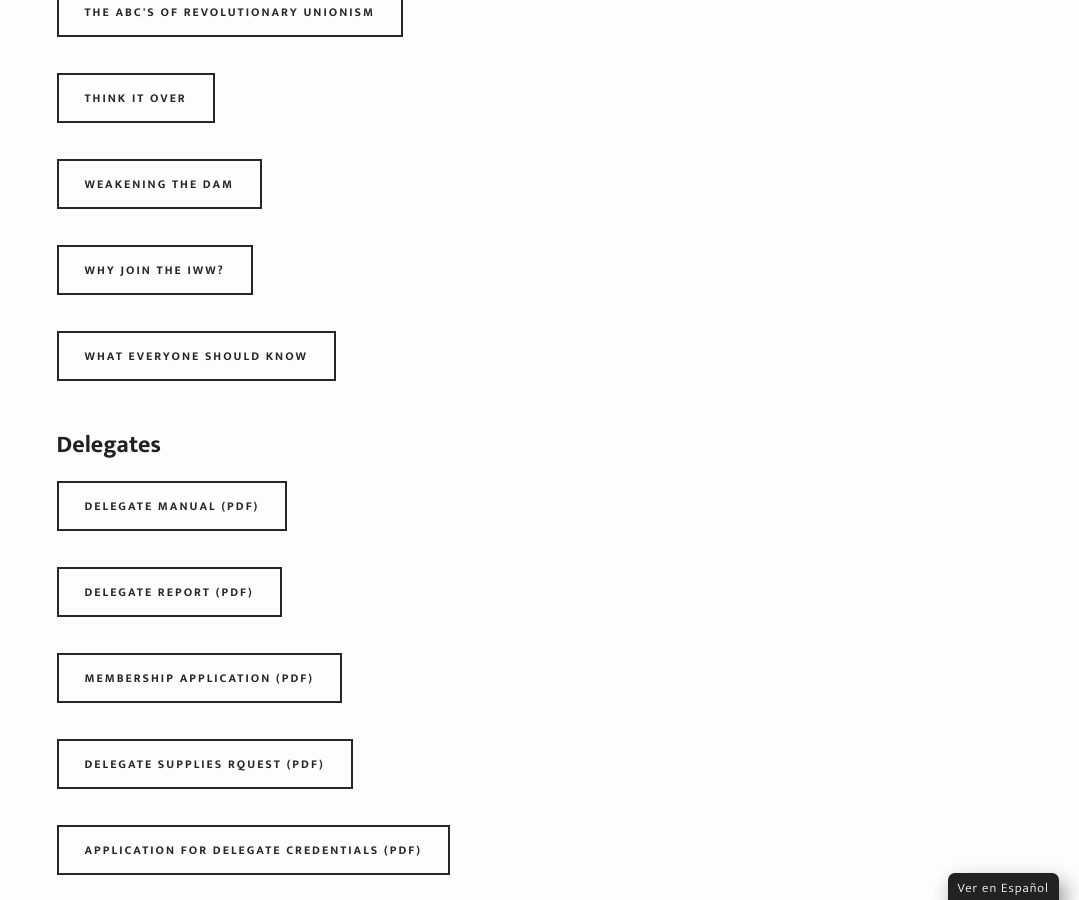
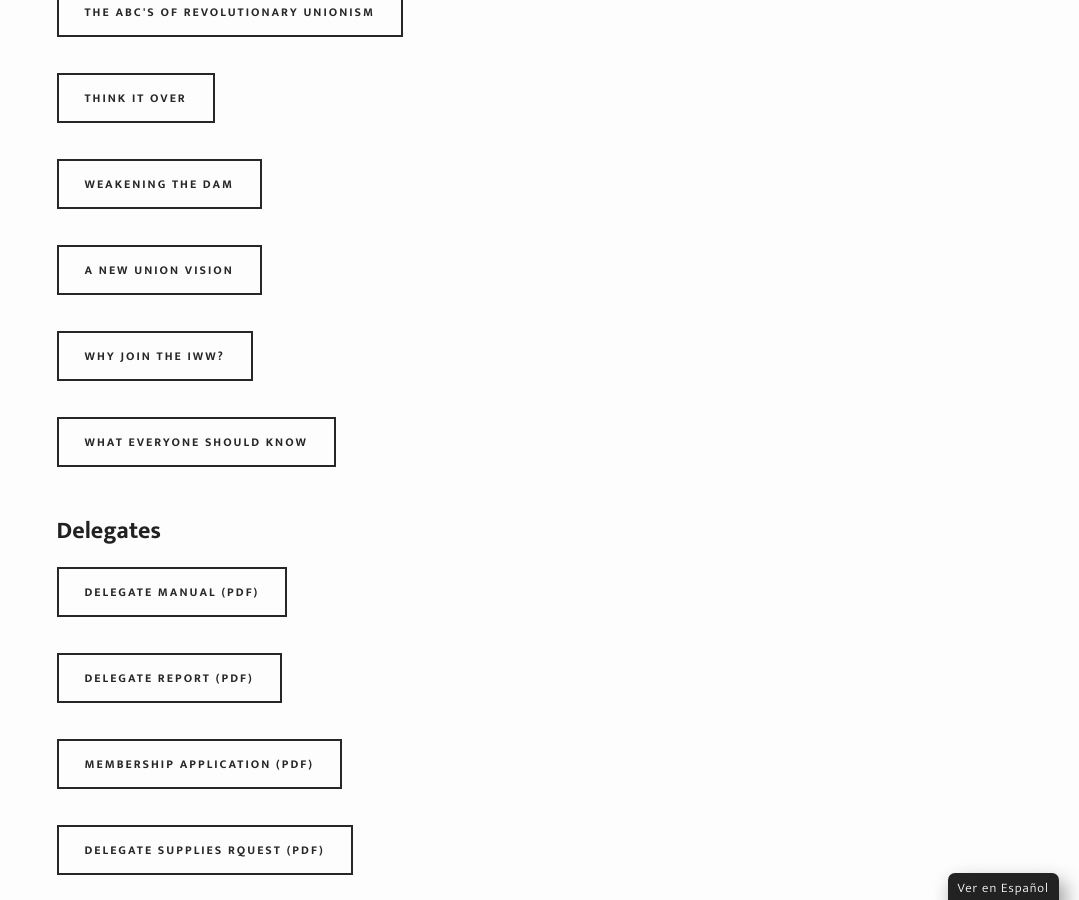
Before and after one commit to IWW-NYC-GMB/iww.nyc, a Jekyll site: the page built from resources.html, in a window 1280 px wide and 900 px high, scrolled down 1765 px. Shown: the whole window, without its empty margins (201-1280 px from the left). Built offline with Jekyll 4.4.1, drawn with Linux system fonts in a browser that asks for light colours; some web fonts are replaced.

Commit message:
Update resources.html

```diff
--- a/resources.html
+++ b/resources.html
@@ -19,6 +19,7 @@
 <a href="{{ site.baseurl }}/abc"><button class="small" style="margin: 12px 15px 24px 0;" ontouchstart="">The ABC's of Revolutionary Unionism</button></a><br>
 <a href="{{ site.baseurl }}/think"><button class="small" style="margin: 12px 15px 24px 0;" ontouchstart="">Think it Over</button></a><br>
 <a href="{{ site.baseurl }}/wtd"><button class="small" style="margin: 12px 15px 24px 0;" ontouchstart="">Weakening the Dam</button></a><br>
+<a href="{{ site.baseurl }}/a-new-union-vision"><button class="small" style="margin: 12px 15px 24px 0;" ontouchstart="">A New Union Vision</button></a><br>
 <a href="{{ site.baseurl }}/why-join"><button class="small" style="margin: 12px 15px 24px 0;" ontouchstart="">Why join the IWW?</button></a><br>
 <a href="{{ site.baseurl }}/what-everyone-should-know"><button class="small" style="margin: 12px 15px 24px 0;" ontouchstart="">What Everyone Should Know</button></a><br><br>
 <h2>Delegates</h2>
```
